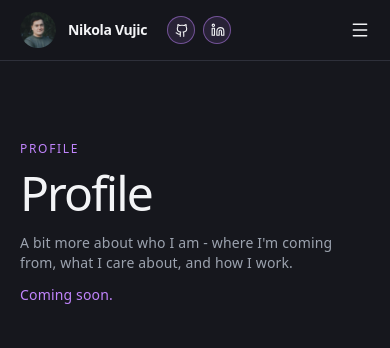
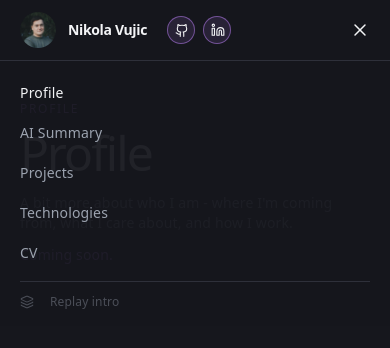
Before and after one commit to nikvujic/portfolio, a React (Vite) app: page /portfolio in a window 390 px wide. Both pictures are taken after a click on the button "Open menu". Shown: the top 348 px of the page. Built offline with nearby package versions, Linux system fonts and the light colour scheme.

Commit message:
Mobile and responsiveness optimizationg

```diff
--- a/src/components/intro/IntroDescriptionSequence.tsx
+++ b/src/components/intro/IntroDescriptionSequence.tsx
@@ -19,7 +19,6 @@ type SequencePhase =
 const INITIAL_LIST_PAUSE_MS = 800;
 const NORMAL_LIST_DELAY_MS = 580;
 const SHORT_LIST_PAUSE_MS = 580;
-const MEDIUM_LIST_PAUSE_MS = 800;
 const MEDIUM_LIST_DELAY_MS = 280;
 const QUICK_LIST_DELAY_MS = 210;
 const FAST_LIST_DELAY_MS = 120;
@@ -66,10 +65,6 @@ export function IntroDescriptionSequence({
 
     if (count >= 6 && count < 12) {
       return MEDIUM_LIST_DELAY_MS;
-    }
-
-    if (count === 12) {
-      return MEDIUM_LIST_PAUSE_MS;
     }
 
     if (count > 12 && count < 21) {
--- a/src/components/portfolio/Navbar.tsx
+++ b/src/components/portfolio/Navbar.tsx
@@ -1,6 +1,6 @@
-import { motion } from 'framer-motion';
-import { Github, Layers, Linkedin, Menu } from 'lucide-react';
-import { useEffect, useState } from 'react';
+import { AnimatePresence, motion } from 'framer-motion';
+import { Github, Layers, Linkedin, Menu, X } from 'lucide-react';
+import { useEffect, useRef, useState } from 'react';
 import { useNavigate } from 'react-router-dom';
 import { useTheme } from '../../contexts/useTheme';
 import profileImage from '../../assets/images/profile.jpeg';
@@ -19,6 +19,8 @@ export function Navbar() {
   const navigate = useNavigate();
   const { theme, bgVariant, cycleBgVariant } = useTheme();
   const [activeId, setActiveId] = useState<string>(navItems[0].id);
+  const [menuOpen, setMenuOpen] = useState(false);
+  const headerRef = useRef<HTMLElement>(null);
 
   useEffect(() => {
     const root = document.querySelector('main');
@@ -45,7 +47,23 @@ export function Navbar() {
     return () => root.removeEventListener('scroll', update);
   }, []);
 
+  useEffect(() => {
+    if (!menuOpen) return;
+    const handler = (e: MouseEvent | TouchEvent) => {
+      if (headerRef.current && !headerRef.current.contains(e.target as Node)) {
+        setMenuOpen(false);
+      }
+    };
+    document.addEventListener('mousedown', handler);
+    document.addEventListener('touchstart', handler);
+    return () => {
+      document.removeEventListener('mousedown', handler);
+      document.removeEventListener('touchstart', handler);
+    };
+  }, [menuOpen]);
+
   const scrollTo = (id: string) => {
+    setMenuOpen(false);
     document.getElementById(id)?.scrollIntoView({ behavior: 'smooth' });
   };
 
@@ -55,7 +73,7 @@ export function Navbar() {
   };
 
   return (
-    <header data-theme="dark" className="sticky top-0 z-50 border-b border-(--border) bg-(--bg)/90 backdrop-blur-sm">
+    <header ref={headerRef} data-theme="dark" className="sticky top-0 z-50 border-b border-(--border) bg-(--bg)/90 backdrop-blur-sm">
       <nav className="flex items-center justify-between px-5 py-3 md:px-12">
         {/* Left: profile + name */}
         <div className="flex items-center gap-3">
@@ -90,7 +108,7 @@ export function Navbar() {
         </div>
 
         {/* Right: nav links - desktop */}
-        <ul className="hidden items-center gap-6 md:flex">
+        <ul className="hidden items-center gap-6 min-[900px]:flex">
           {theme === 'dark' && (
             <li>
               <button
@@ -138,15 +156,70 @@ export function Navbar() {
           </li>
         </ul>
 
-        {/* Mobile: hamburger placeholder */}
+        {/* Mobile: hamburger toggle */}
         <button
           type="button"
-          aria-label="Open menu"
-          className="cursor-pointer text-(--text-h) md:hidden"
+          aria-label={menuOpen ? 'Close menu' : 'Open menu'}
+          onClick={() => setMenuOpen((o) => !o)}
+          className="cursor-pointer text-(--text-h) min-[900px]:hidden"
         >
-          <Menu className="h-5 w-5" strokeWidth={1.75} />
+          {menuOpen
+            ? <X className="h-5 w-5" strokeWidth={1.75} />
+            : <Menu className="h-5 w-5" strokeWidth={1.75} />
+          }
         </button>
       </nav>
+
+      {/* Mobile: slide-down menu */}
+      <AnimatePresence>
+        {menuOpen && (
+          <motion.div
+            key="mobile-menu"
+            initial={{ opacity: 0, y: -8 }}
+            animate={{ opacity: 1, y: 0 }}
+            exit={{ opacity: 0, y: -8 }}
+            transition={{ duration: 0.18, ease: 'easeOut' }}
+            className="absolute left-0 right-0 top-full border-t border-(--border) bg-(--bg)/95 backdrop-blur-sm px-5 pb-4 pt-3 min-[900px]:hidden"
+          >
+            <ul className="flex flex-col">
+              {navItems.map((item) => (
+                <li key={item.id}>
+                  <button
+                    type="button"
+                    onClick={() => scrollTo(item.id)}
+                    className={`w-full cursor-pointer py-2.5 text-left text-sm transition-colors duration-150 ${
+                      activeId === item.id
+                        ? 'text-(--text-h)'
+                        : 'text-(--text) hover:text-(--text-h)'
+                    }`}
+                  >
+                    {item.label}
+                  </button>
+                </li>
+              ))}
+            </ul>
+            <div className="mt-2 flex items-center gap-4 border-t border-(--border) pt-3">
+              {theme === 'dark' && (
+                <button
+                  type="button"
+                  onClick={cycleBgVariant}
+                  aria-label="Cycle background"
+                  className={`flex cursor-pointer items-center transition-opacity duration-150 hover:opacity-100 ${bgVariant === 'none' ? 'text-(--text) opacity-40' : 'text-(--accent) opacity-70'}`}
+                >
+                  <Layers className="h-3.5 w-3.5" strokeWidth={1.75} />
+                </button>
+              )}
+              <button
+                type="button"
+                onClick={() => { setMenuOpen(false); replayIntro(); }}
+                className="cursor-pointer text-xs text-(--text) opacity-40 transition-opacity duration-150 hover:opacity-100"
+              >
+                Replay intro
+              </button>
+            </div>
+          </motion.div>
+        )}
+      </AnimatePresence>
     </header>
   );
 }
--- a/src/components/portfolio/sections/AISummarySection.tsx
+++ b/src/components/portfolio/sections/AISummarySection.tsx
@@ -2,11 +2,11 @@ export function AISummarySection() {
   return (
     <section
       id="ai-summary"
-      className="flex min-h-full snap-start snap-always flex-col justify-start py-20"
+      className="flex min-h-full snap-start snap-always flex-col justify-start py-10 md:py-20"
     >
       <div className="mx-auto w-full max-w-281.5 px-5 md:px-12">
         <p className="mb-3 text-xs font-medium uppercase tracking-[0.14em] text-(--accent)">
-          Talk to my CV
+          AI-Powered Q&A
         </p>
         <h2 className="text-5xl tracking-[-0.04em] text-(--text-h) md:text-6xl">
           AI Summary
--- a/src/components/portfolio/sections/CVSection.tsx
+++ b/src/components/portfolio/sections/CVSection.tsx
@@ -2,7 +2,7 @@ export function CVSection() {
   return (
     <section
       id="cv"
-      className="flex min-h-full snap-start snap-always flex-col justify-start py-20"
+      className="flex min-h-full snap-start snap-always flex-col justify-start py-10 md:py-20"
     >
       <div className="mx-auto w-full max-w-281.5 px-5 md:px-12">
         <p className="mb-3 text-xs font-medium uppercase tracking-[0.14em] text-(--accent)">
--- a/src/components/portfolio/sections/ProfileSection.tsx
+++ b/src/components/portfolio/sections/ProfileSection.tsx
@@ -2,7 +2,7 @@ export function ProfileSection() {
   return (
     <section
       id="profile"
-      className="flex min-h-full snap-start snap-always flex-col justify-start py-20"
+      className="flex min-h-full snap-start snap-always flex-col justify-start py-10 md:py-20"
     >
       <div className="mx-auto w-full max-w-281.5 px-5 md:px-12">
         <p className="mb-3 text-xs font-medium uppercase tracking-[0.14em] text-(--accent)">
--- a/src/components/portfolio/sections/ProjectsSection.tsx
+++ b/src/components/portfolio/sections/ProjectsSection.tsx
@@ -28,7 +28,7 @@ export function ProjectsSection() {
   return (
     <section
       id="projects"
-      className="flex min-h-full snap-start snap-always flex-col justify-start py-20"
+      className="flex min-h-full snap-start snap-always flex-col justify-start py-10 md:py-20"
     >
       <div className="mx-auto w-full max-w-281.5 px-5 md:px-12">
         <p className="mb-3 text-xs font-medium uppercase tracking-[0.14em] text-(--accent)">
--- a/src/components/portfolio/sections/TechnologiesSection.tsx
+++ b/src/components/portfolio/sections/TechnologiesSection.tsx
@@ -2,7 +2,7 @@ export function TechnologiesSection() {
   return (
     <section
       id="technologies"
-      className="flex min-h-full snap-start snap-always flex-col justify-start py-20"
+      className="flex min-h-full snap-start snap-always flex-col justify-start py-10 md:py-20"
     >
       <div className="mx-auto w-full max-w-281.5 px-5 md:px-12">
         <p className="mb-3 text-xs font-medium uppercase tracking-[0.14em] text-(--accent)">
--- a/src/data/introFragments.ts
+++ b/src/data/introFragments.ts
@@ -10,17 +10,15 @@ export const introFragments = [
   'SPA Architecture',
   'CI/CD',
   'WebSockets',
-  'Gets Things Done',
   'React',
   'White-Label SaaS',
   'Component Libraries',
-  'Reusable Components',
   'AI Tooling',
   'Design Systems',
   'Data-Driven Apps',
-  'SCSS',
   'HTML',
   'CSS',
+  'SCSS',
   'Responsive Design',
   'Scalable UI',
   'Structured Data',
@@ -29,6 +27,7 @@ export const introFragments = [
   'User Flows',
   'Interaction Design',
   'Clean Interfaces',
+  'Reusable Components',
   'Polished UX',
   'Frontend Systems',
   'State Management',
```
Also changed, not shown: src/components/portfolio/ProjectCard.tsx (+24 -1 lines).
